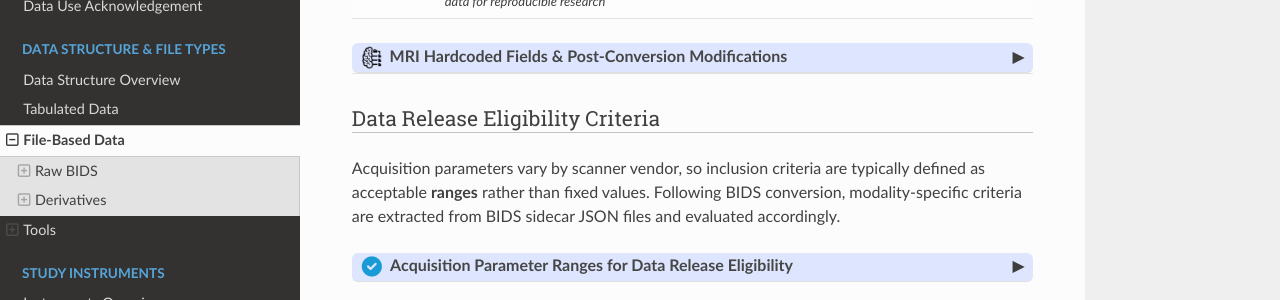
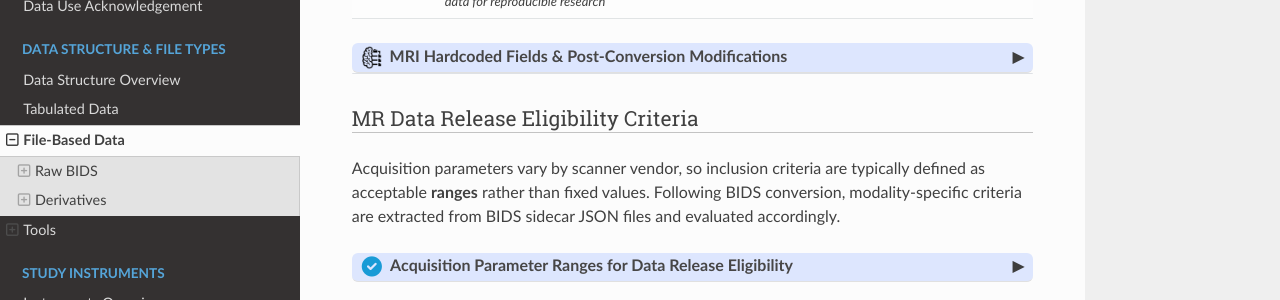
Before and after one commit to nbdc-datahub/hbcd-docs, an MkDocs documentation site: the page built from docs/datacuration/file-based-data.md, in a window 1280 px wide and 900 px high, scrolled down 1759 px. Shown: the part 156-456 px from the top of the window. Built offline with MkDocs 1.6.1, drawn with Linux system fonts in a browser that asks for light colours; nearby versions of some CDN libraries.

```diff
--- a/docs/datacuration/file-based-data.md
+++ b/docs/datacuration/file-based-data.md
@@ -176,7 +176,7 @@ QALAS conversion yielded either five 3D NIfTI files or one 4D file with five vol
   </table>
 </div>
 
-### Data Release Eligibility Criteria
+### MR Data Release Eligibility Criteria
 
 Acquisition parameters vary by scanner vendor, so inclusion criteria are typically defined as acceptable <b>ranges</b> rather than fixed values. Following BIDS conversion, modality-specific criteria are extracted from BIDS sidecar JSON files and evaluated accordingly.
 
```
